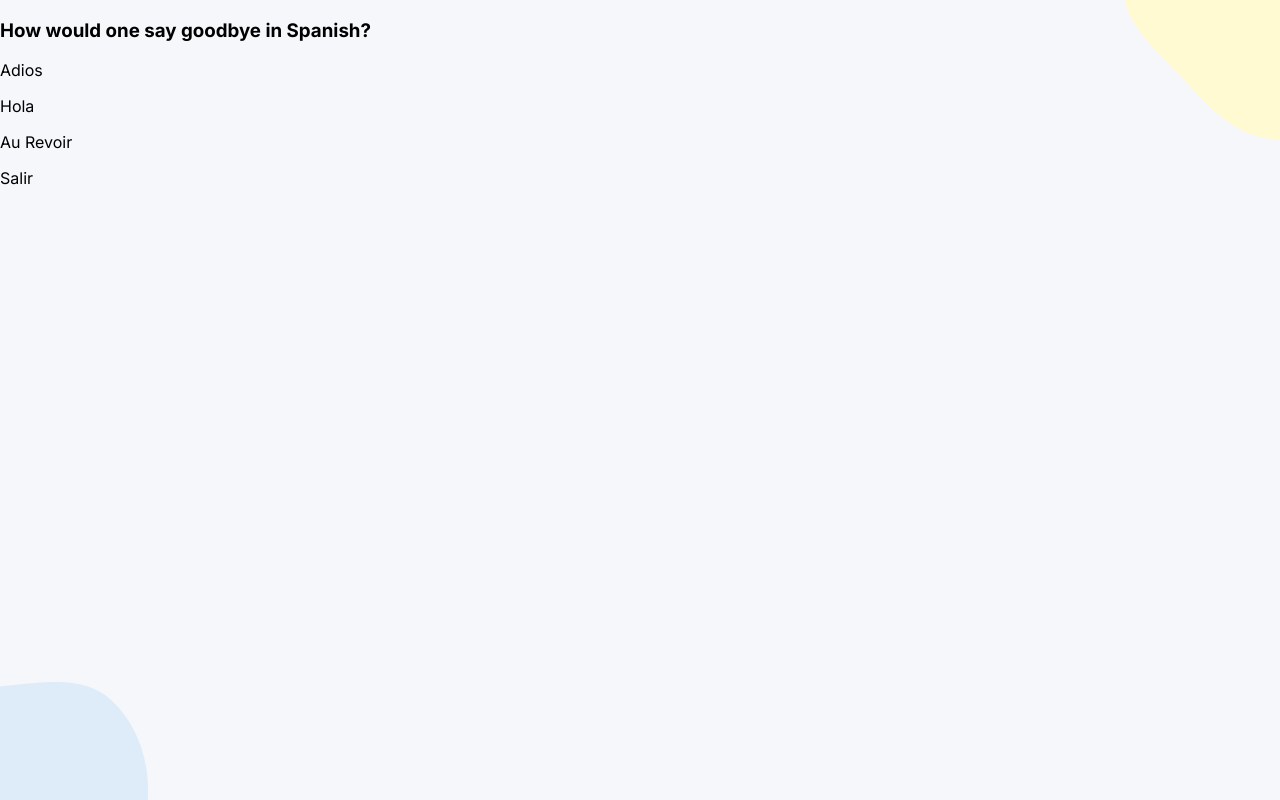
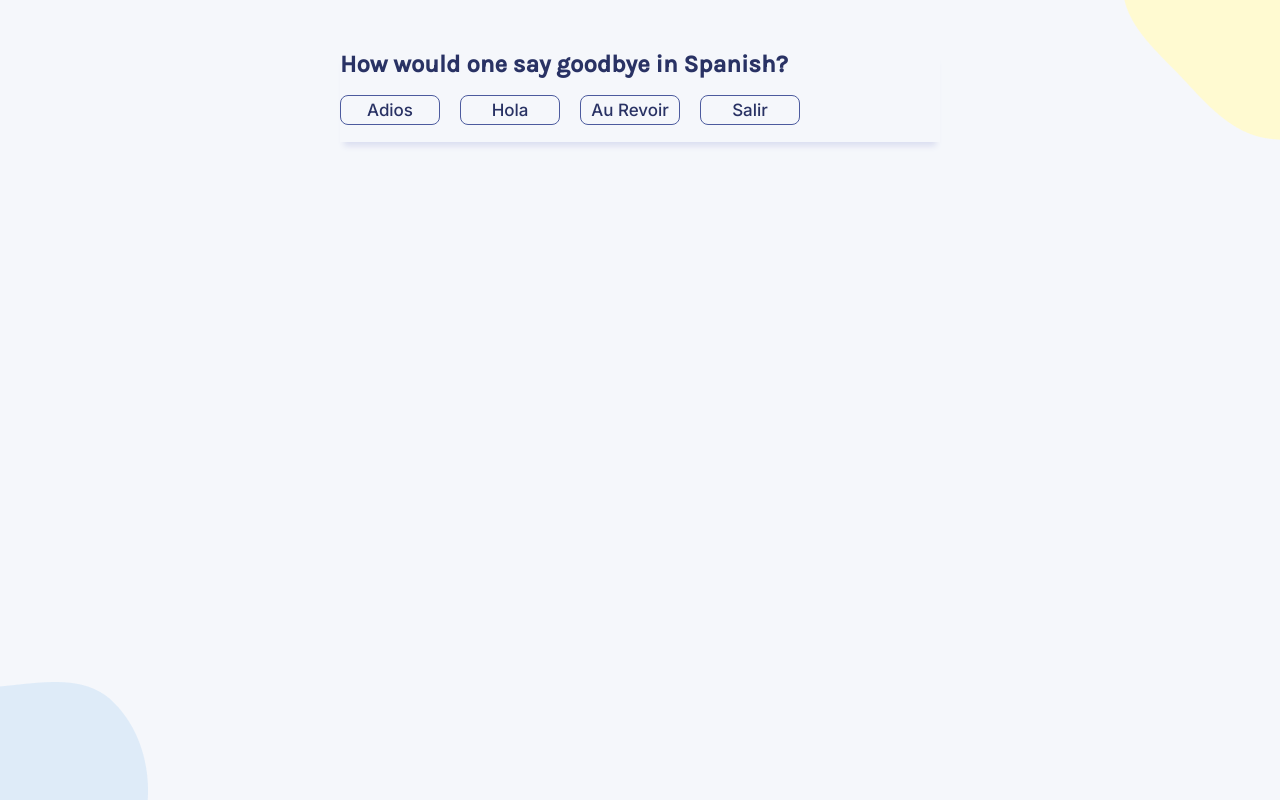
Before and after one commit to Acateel/quizzical, a React (Vite) app: page / in a window 1280 px wide. Built offline with nearby package versions, Linux system fonts and the light colour scheme.

Commit message:
add question style

```diff
--- a/src/components/Question.css
+++ b/src/components/Question.css
@@ -0,0 +1,33 @@
+.question {
+    box-shadow: 0px 8px 6px -4px #DBDEF0;
+}
+
+.question--text {
+    color: #293264;
+    font-family: "Karla", sans-serif;
+    font-size: 1.5em;
+    margin-bottom: 0px;
+}
+
+.question--answer-list {
+    display: flex;
+}
+
+.question--answer {
+    color: #293264;
+    font-size: 1.06em;
+    font-weight: 500;
+    text-align: center;
+
+    height: 30px;
+    min-width: 100px;
+    max-width: fit-content;
+
+    border: #4D5B9E solid 1px;
+    border-radius: 8px;
+
+    margin-right: 20px;
+    padding: 4px;
+
+    cursor: pointer;
+}
--- a/src/components/Question.jsx
+++ b/src/components/Question.jsx
@@ -2,12 +2,14 @@ import './Question.css'
 
 export default function Question(){
     return (
-        <section>
-            <h3>How would one say goodbye in Spanish?</h3>
-            <p>Adios</p>
-            <p>Hola</p>
-            <p>Au Revoir</p>
-            <p>Salir</p>
+        <section className='question'>
+            <h3 className='question--text'>How would one say goodbye in Spanish?</h3>
+            <div className='question--answer-list'>
+                <p className='question--answer'>Adios</p>
+                <p className='question--answer'>Hola</p>
+                <p className='question--answer'>Au Revoir</p>
+                <p className='question--answer'>Salir</p>
+            </div>
         </section>
     )
 }
--- /dev/null
+++ b/src/components/Quizzical.css
@@ -0,0 +1,4 @@
+.quizzical {
+    width: 600px;
+    margin: 50px auto;
+}
--- a/src/components/Quizzical.jsx
+++ b/src/components/Quizzical.jsx
@@ -1,8 +1,9 @@
 import Question from "./Question"
+import './Quizzical.css'
 
 export default function Quizzical() {
     return(
-        <main>
+        <main className="quizzical">
             <Question />
         </main>
     )
```
